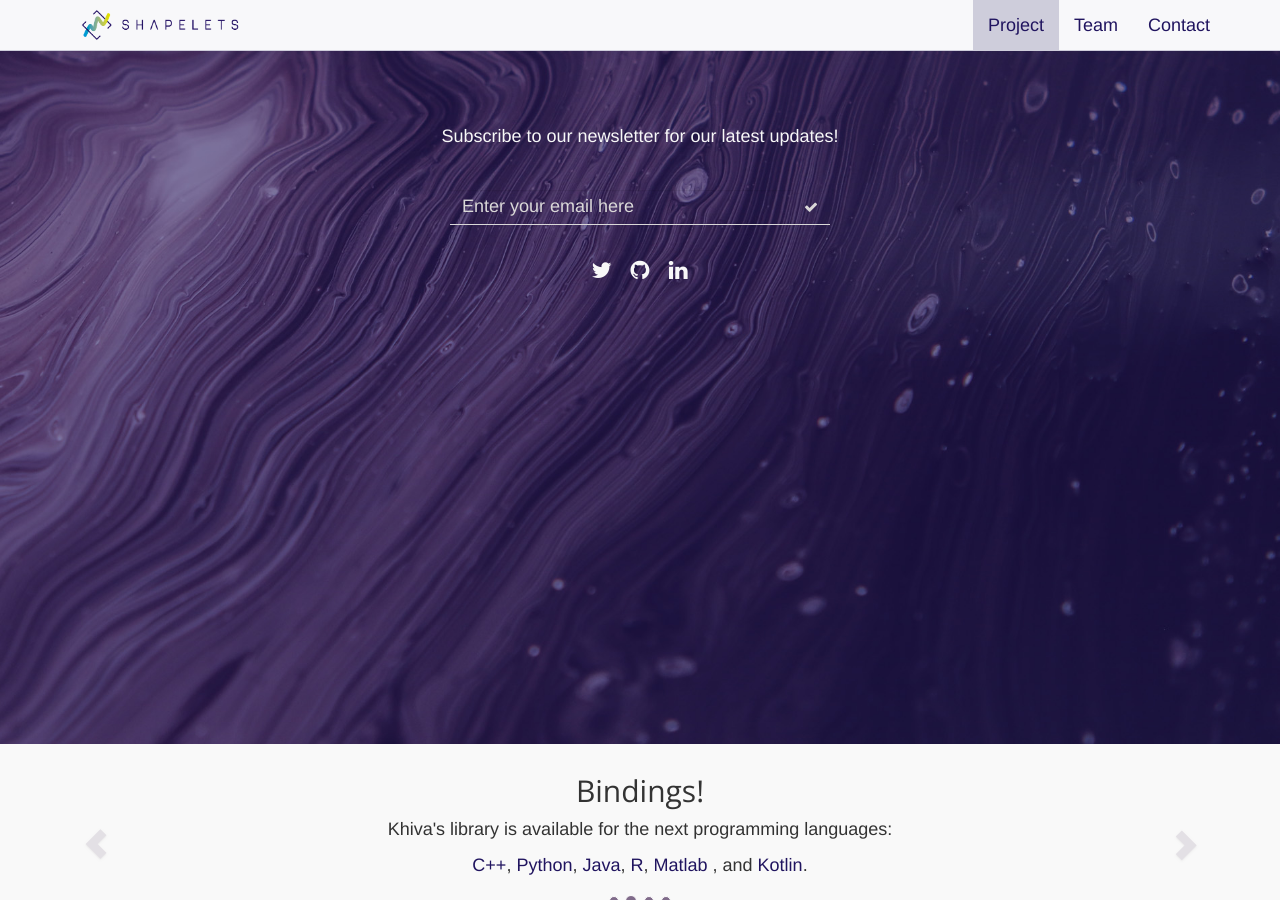
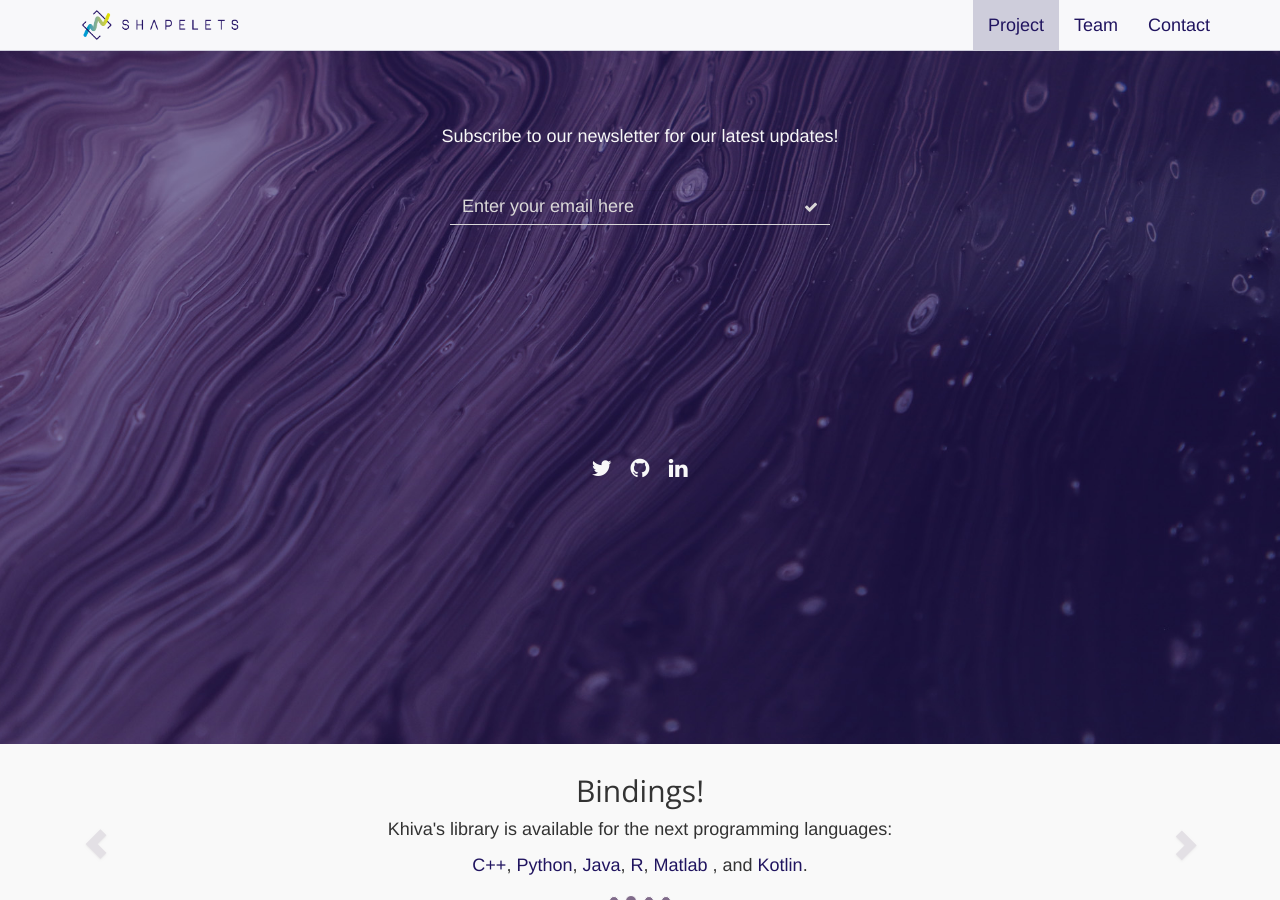
Before and after one commit to shapelets/shapelets.github.io, a Jekyll site: the page built from index.html, in a window 1280 px wide and 900 px high, scrolled down 369 px. Built offline with Jekyll 4.4.1, drawn with Linux system fonts in a browser that asks for light colours.

Commit message:
social media position changed

```diff
--- a/_includes/header.html
+++ b/_includes/header.html
@@ -72,7 +72,7 @@
                         <div class="col-md-4 col-md-offset-4 col-sm-6 col-sm-offset-3">
                             <div class="row">
                                 <ul class="list-inline banner-social-buttons center" style=" align-content: center;
-                    justify-content:center; display: flex; width: 100%;margin: 0;padding: 0; margin-top: 30px">
+                    justify-content:center; display: flex; width: 100%;margin: 0;padding: 0; margin-top: 60%">
                                     {% for social in site.social %}
                                     <li>
                                         <a href="{{ social.url }}"><i class="fa fa-{{ social.title }} fa-fw"></i></a>
```
